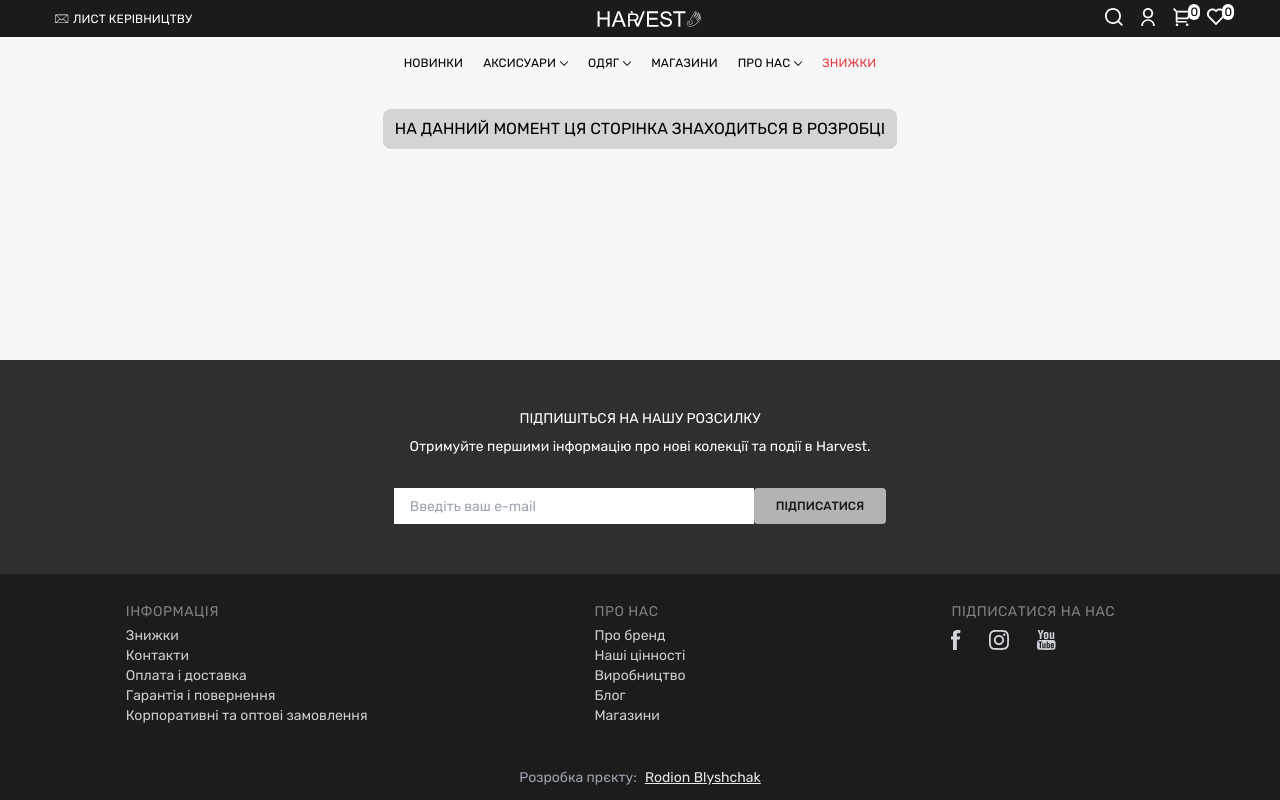
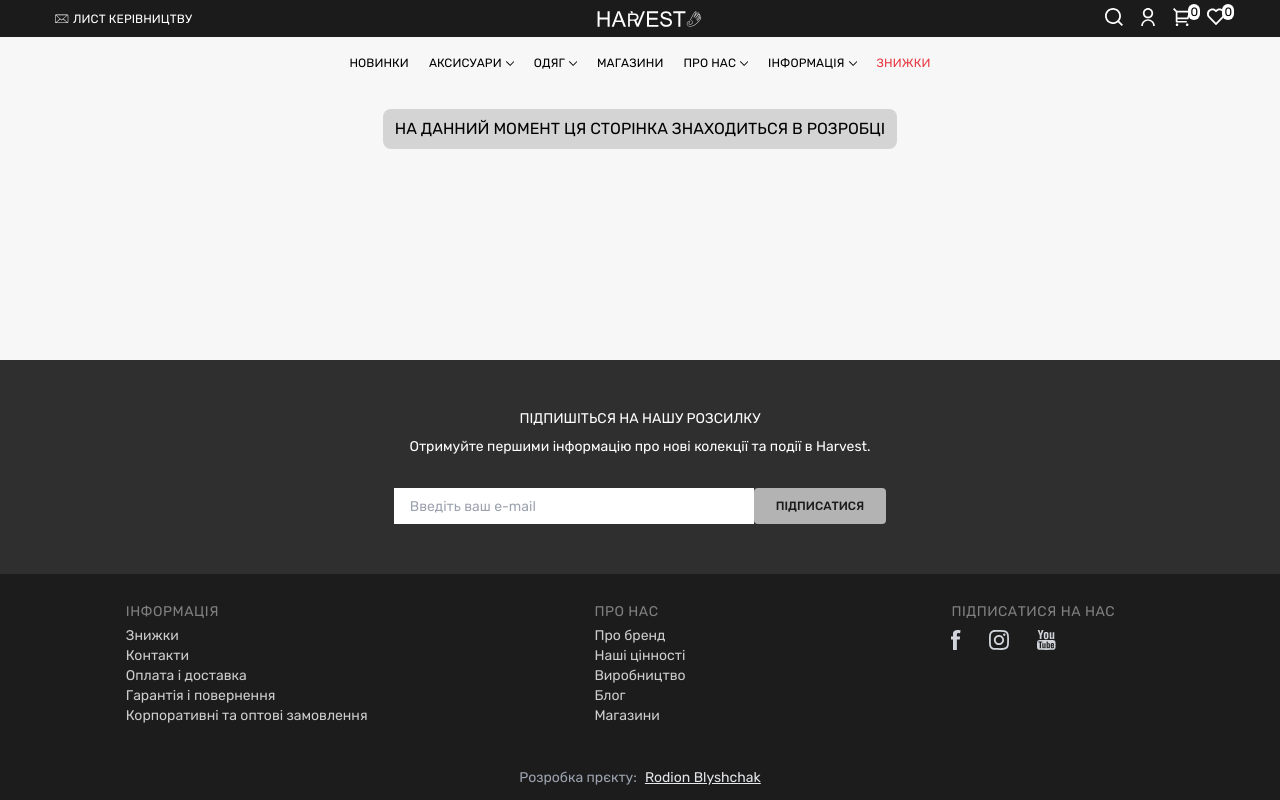
Before and after one commit to Rodion-Blyshchak/Harvest, a React (Create React App) app: page /about in a window 1280 px wide. Built offline with nearby package versions, Linux system fonts and the light colour scheme.

Commit message:
harvest-0.7.2

```diff
--- a/src/consts/Header/HeaderMenuList.js
+++ b/src/consts/Header/HeaderMenuList.js
@@ -255,6 +255,34 @@ export const HeaderMenuList = [
   },
   {
     id: 6,
+    title: 'Інформація',
+    later: <Later />,
+    link: '/about',
+    dropdown: [
+      {
+        title: 'Контакти',
+        linkTitle: '/',
+        submenu: [],
+      },
+      {
+        title: 'Оплата і доставка',
+        linkTitle: '/',
+        submenu: [],
+      },
+      {
+        title: 'Гарантія і повернення',
+        linkTitle: '/',
+        submenu: [],
+      },
+      {
+        title: 'Корпоративні та оптові замовлення',
+        linkTitle: '/',
+        submenu: [],
+      },
+    ],
+  },
+  {
+    id: 7,
     titleVariable: 'Знижки',
     link: '/assortment',
   },
--- a/src/modules/header/components/HeaderDesktop/HeaderDesktopMain/HeaderDesktopMenu.jsx
+++ b/src/modules/header/components/HeaderDesktop/HeaderDesktopMain/HeaderDesktopMenu.jsx
@@ -22,7 +22,7 @@ const HeaderDesktopMenu = () => {
   }
 
   return (
-    <div>
+    <>
       <ul className={styles.menuList}>
         {HeaderMenuList.map((menuItem) => (
           <li key={menuItem.id} className="header__text">
@@ -53,7 +53,7 @@ const HeaderDesktopMenu = () => {
           )}
         </AnimatePresence>
       </HeaderModal>
-    </div>
+    </>
   )
 }
 
--- a/src/modules/header/components/HeaderDesktop/HeaderDesktopMain/HeaderModal/HeaderModalContent.jsx
+++ b/src/modules/header/components/HeaderDesktop/HeaderDesktopMain/HeaderModal/HeaderModalContent.jsx
@@ -15,7 +15,9 @@ const HeaderModalContent = ({ dropdownList, setIsLock }) => {
       {dropdownList.map((dropdown, index) => (
         <div key={index}>
           <Link to={dropdown.linkTitle} onClick={() => setIsLock(false)}>
-            <p className="text-center py-1 uppercase">{dropdown.title}</p>
+            <p className="text-center py-1 text-sm uppercase">
+              {dropdown.title}
+            </p>
           </Link>
           <ul>
             {dropdown.submenu.map((linkItem, index) => (
--- a/src/ui/Input/Input.module.scss
+++ b/src/ui/Input/Input.module.scss
@@ -6,5 +6,9 @@
 
   &__form-control {
     width: 360px;
+
+    @media (max-width: 400px) {
+      width: 100%;
+    }
   }
 }
```
